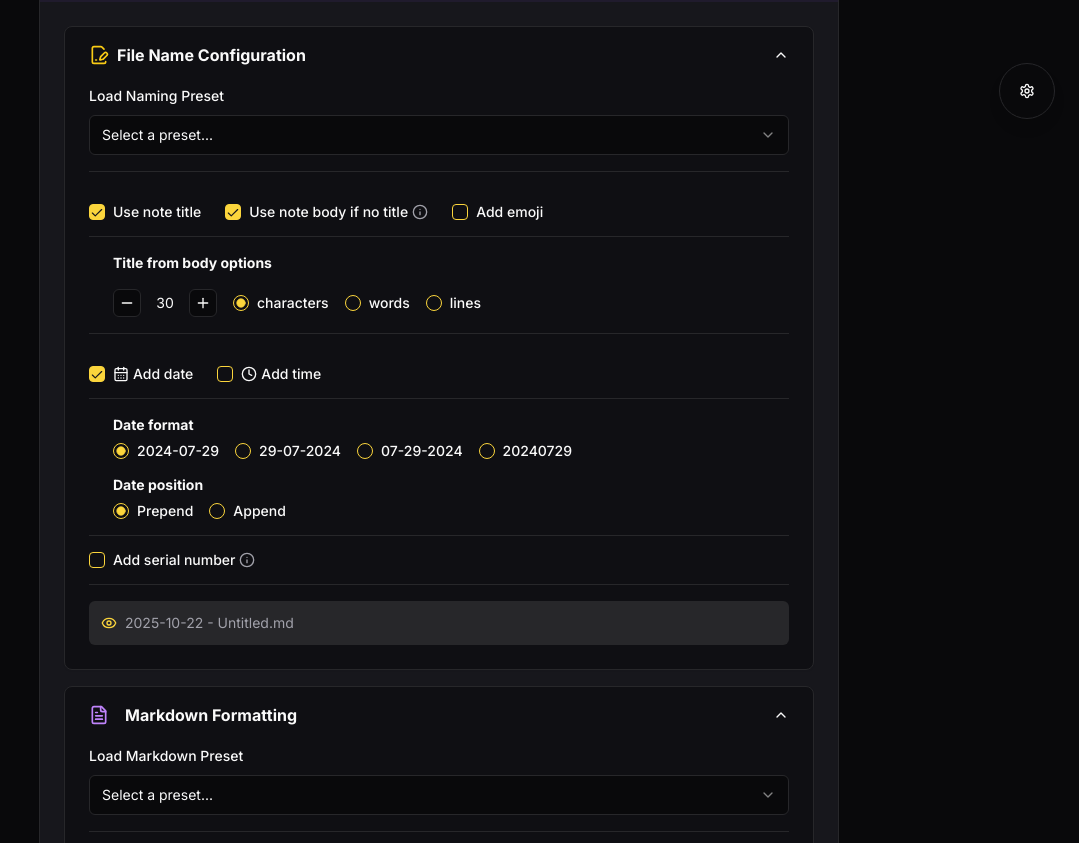
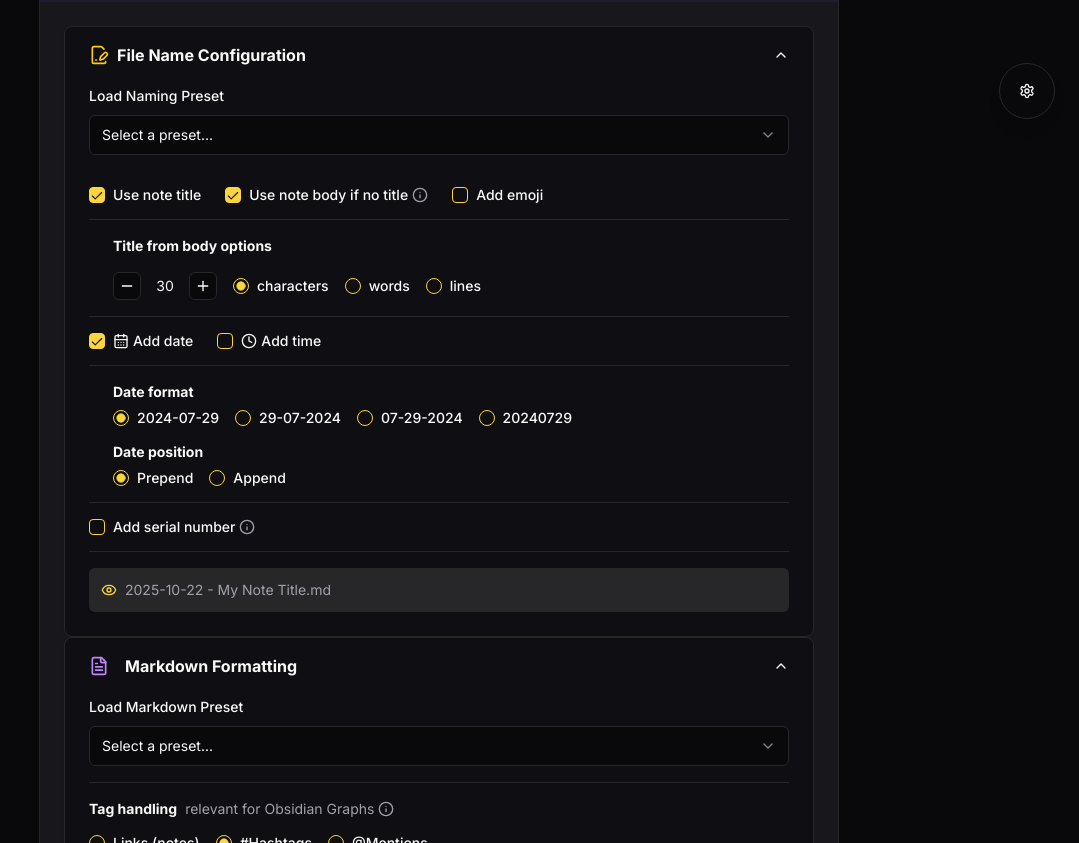
Before and after one commit to chris-obe/KeepToMD, a Next.js app: page / in a window 1280 px wide. Shown: the part 657-1500 px from the top of the page, without its empty margins (201-1280 px from the left). Built offline with nearby package versions, Linux system fonts and the light colour scheme.

Commit message:
fix(preview): Resolve issue with file preview not updating correctly

```diff
--- a/src/components/feature/file-processing-area.tsx
+++ b/src/components/feature/file-processing-area.tsx
@@ -596,9 +596,9 @@ export function FileProcessingArea() {
       }
 
       let titlePart = '';
-      if (namingOptions.useTitle && htmlFiles.length > 0) {
+      if (namingOptions.useTitle) {
         titlePart = firstNoteTitle;
-      } else if (namingOptions.useBody && htmlFiles.length > 0) { // Simplified for preview
+      } else if (namingOptions.useBody) {
         const bodyContent = "This is the beginning of the note content and it can be quite long.";
         let bodySnippet = "";
         switch (namingOptions.bodyUnit) {
@@ -616,7 +616,7 @@ export function FileProcessingArea() {
       }
 
       if (!titlePart) {
-          titlePart = namingOptions.fillerText || (htmlFiles.length > 0 ? "Untitled" : "My Note Title");
+        titlePart = namingOptions.fillerText || "My Note Title";
       }
 
       if (titlePart) {
@@ -650,9 +650,10 @@ export function FileProcessingArea() {
       }
 
       setFilenamePreview(preview + '.md');
-    }
+    };
+
     getFilenamePreview();
-  }, [namingOptions, firstNoteTitle, htmlFiles.length]);
+  }, [namingOptions, firstNoteTitle]);
 
 
   const handlePreviewClick = async () => {
@@ -820,7 +821,6 @@ export function FileProcessingArea() {
                       </div>
                     </div>
                     <AccordionContent className="px-6 pb-6 pt-0 space-y-4">
-                        <Separator />
                         <div className="flex flex-wrap items-center gap-x-6 gap-y-4 pt-4">
                             <div className="flex items-center space-x-2">
                                 <Checkbox id="title" checked={namingOptions.useTitle} onCheckedChange={(checked) => setNamingOptions(prev => ({ ...prev, useTitle: !!checked }))} />
@@ -926,9 +926,7 @@ export function FileProcessingArea() {
                             </div>
                         )}
 
-                        <Separator />
-
-                        <div className="space-y-4 pt-4">
+                        <div className="space-y-4 pt-4 border-t">
                           <div className="flex flex-wrap items-center gap-x-6 gap-y-4">
                               <div className="flex items-center gap-2">
                                   <Checkbox id="date" checked={namingOptions.useDate} onCheckedChange={(checked) => setNamingOptions(prev => ({ ...prev, useDate: !!checked, useSerial: checked ? prev.useSerial : false }))} />
@@ -1039,7 +1037,7 @@ export function FileProcessingArea() {
                 </AccordionItem>
             </Card>
 
-            <Card className="bg-background/50 overflow-hidden mt-4">
+            <Card className="bg-background/50 overflow-hidden">
                 <AccordionItem value="item-2" className="border-b-0">
                     <div className="px-6 py-4 space-y-4">
                       <AccordionTrigger className="text-base font-semibold hover:no-underline [&[data-state=open]>svg]:-rotate-180 p-0">
```
Lines whose indentation alone changed are shown as unchanged.
